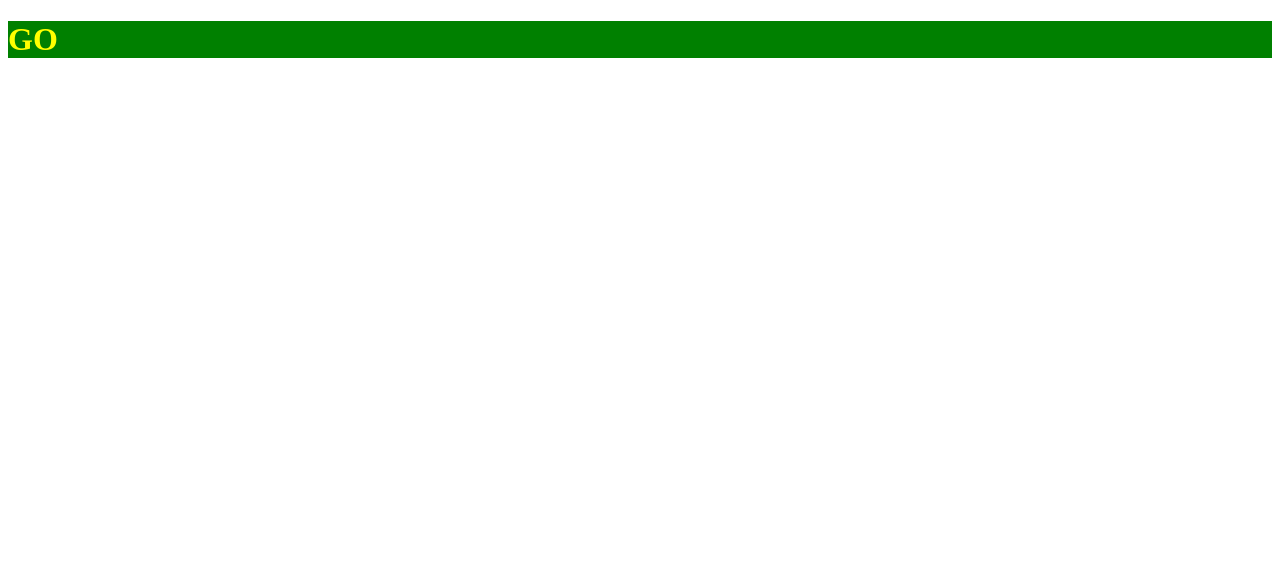
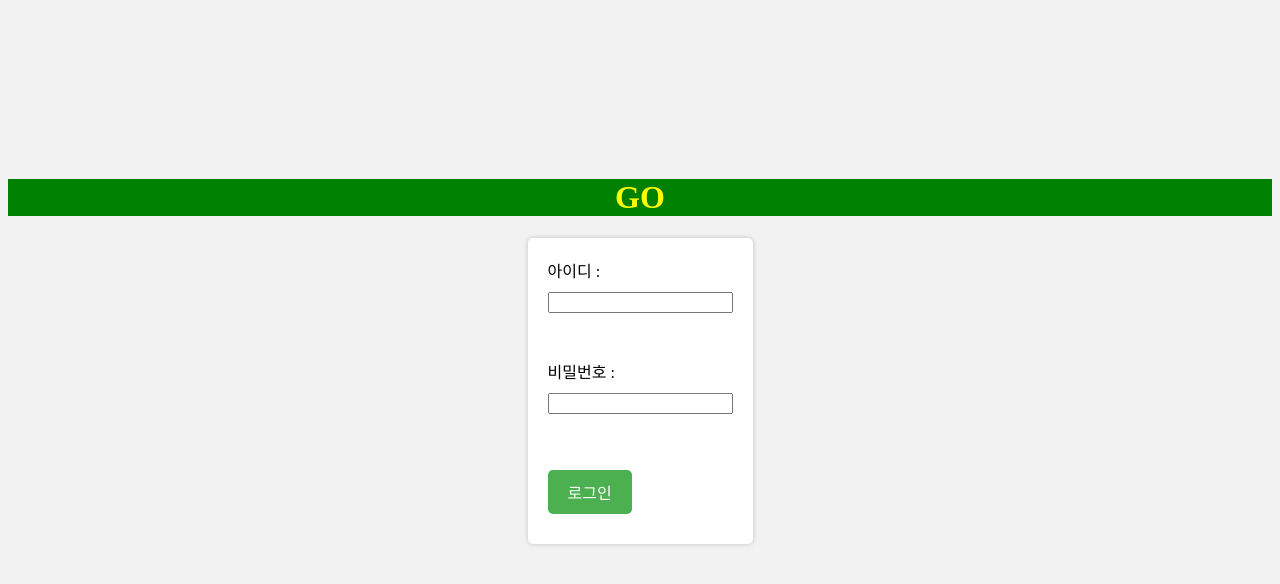
Before and after one commit to KimEunA97/230618_page_prac, a plain HTML site: page index.html in a window 1280 px wide. Drawn offline with Linux system fonts and the light colour scheme.

Commit message:
로그인 페이지창 구현, 스타일링

```diff
--- a/index.html
+++ b/index.html
@@ -6,10 +6,57 @@
   <meta name="viewport" content="width=device-width, initial-scale=1.0">
   <title>Document</title>
 </head>
+<style>
+  body {
+    text-align: center;
+    padding-top: 150px;
+    background-color: #f2f2f2;
+  }
+
+  form {
+    display: inline-block;
+    text-align: left;
+    background-color: white;
+    padding: 20px;
+    border-radius: 5px;
+    box-shadow: 0px 0px 5px 0px rgba(0,0,0,0.2);
+  }
+
+  label, input {
+    display: block;
+    margin-bottom: 10px;
+  }
+
+  input[type="submit"] {
+    background-color: #4CAF50;
+    color: white;
+    border: none;
+    padding: 10px 20px;
+    text-align: center;
+    text-decoration: none;
+    display: inline-block;
+    font-size: 16px;
+    margin-top: 10px;
+    border-radius: 5px;
+    cursor: pointer;
+  }
+</style>
 
 <body>
 
   <h1>GO</h1>
+
+  <form id="login-form">
+
+    <label for="username">아이디 : </label>
+    <input type="text" id="username" required><br><br>
+
+    <label for="password">비밀번호 :</label>
+    <input type="password" id="password" required><br><br>
+
+    <input type="submit" value="로그인">
+
+  </form>
 
 </body>
 
```
